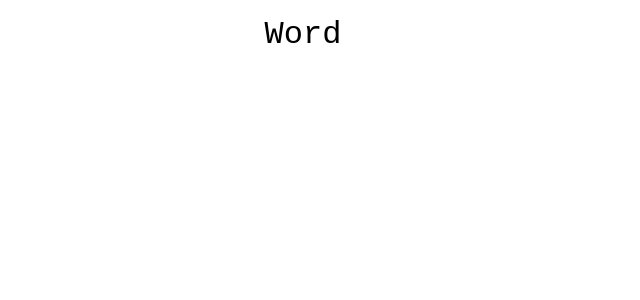
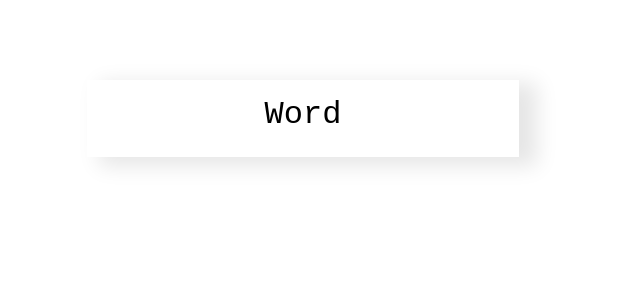
Before and after one commit to MichelLosier/text-recombinator, a React (Create React App) app: page / in a window 1280 px wide. Shown: the top 300 px of the page, without its empty margins (337-977 px from the left). Built offline with nearby package versions, Linux system fonts and the light colour scheme.

Commit message:
word card css changes

```diff
--- a/src/components/word.component.css
+++ b/src/components/word.component.css
@@ -2,8 +2,11 @@
     font-size: 2rem;
 }
 div.word {
+    margin: 1rem;
     padding: 1rem;
     display:inline-block;
+    background:white;
+    box-shadow: 15px 6px 20px 3px rgba(0,0,0,.10);
 }
 
 .word textarea{
@@ -20,5 +23,5 @@ div.word {
 }
 
 .word:hover {
-    box-shadow: 15px 6px 20px 3px rgba(0,0,0,.10);
+    border: lightgray;
 }
--- a/src/components/wordLine.component.css
+++ b/src/components/wordLine.component.css
@@ -2,4 +2,5 @@ div.line {
     display: flex;
     justify-content: center;
     flex-wrap: wrap;
+    margin: 4rem;
 }
```
